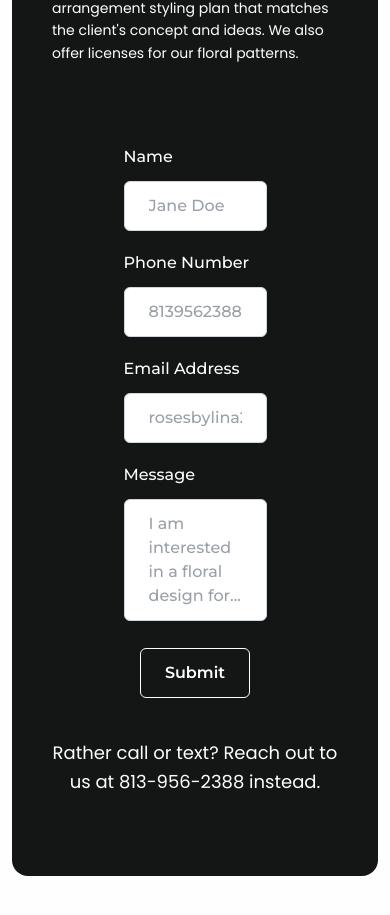
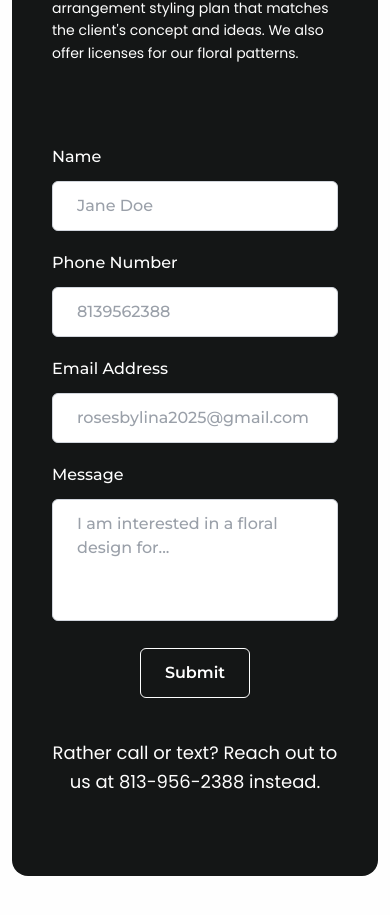
Before and after one commit to amarrero10/roses-by-lina, a Next.js app: page / in a window 390 px wide. Shown: the part 6854-7769 px from the top of the page. Built offline with nearby package versions, Linux system fonts and the light colour scheme.

Commit message:
Fixed contact form on home page

```diff
--- a/app/page.tsx
+++ b/app/page.tsx
@@ -137,7 +137,7 @@ export default function Home() {
               for our floral patterns.
             </p>
 
-            <ContactForm className=" w-1/2 mx-auto" />
+            <ContactForm className=" sm:w-1/2 sm:mx-auto " />
             <p className="text-lg leading-relaxed mt-10 text-center font-poppins">
               Rather call or text? Reach out to us at 813-956-2388 instead.
             </p>
```
